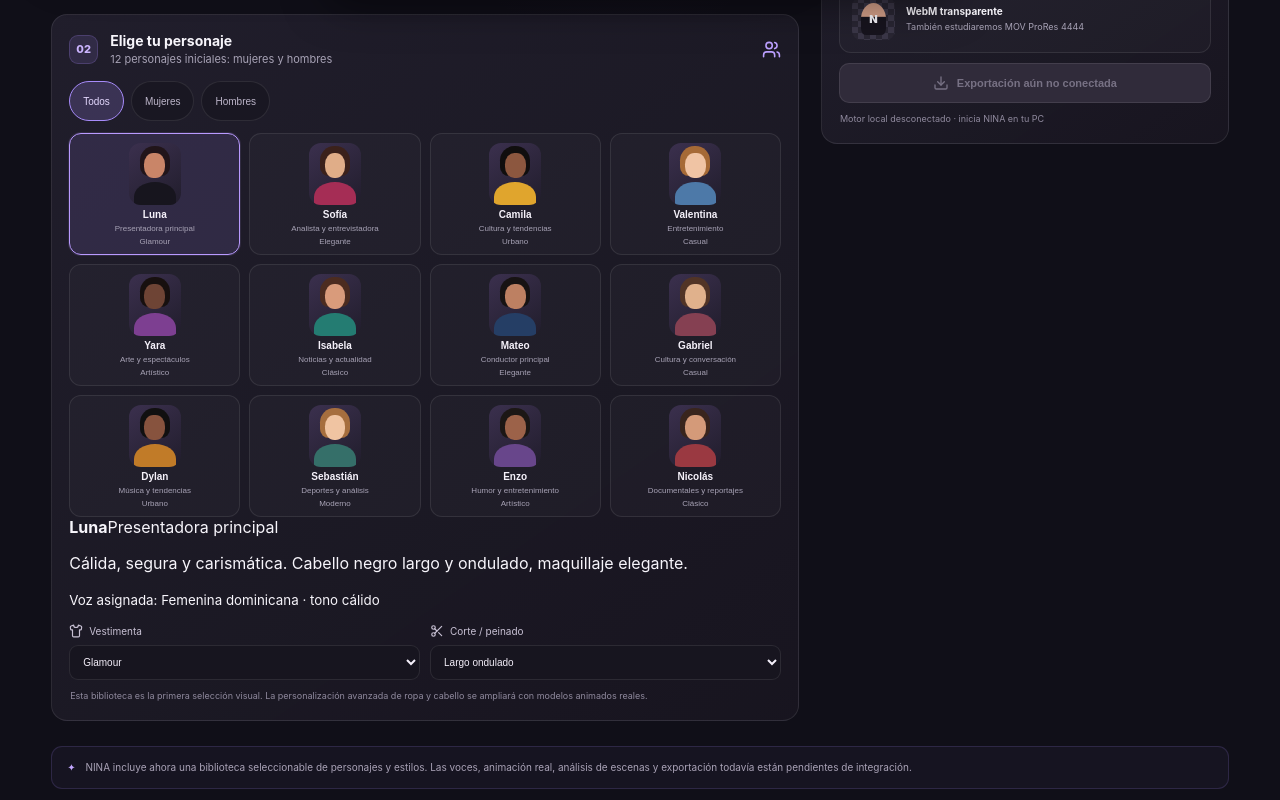
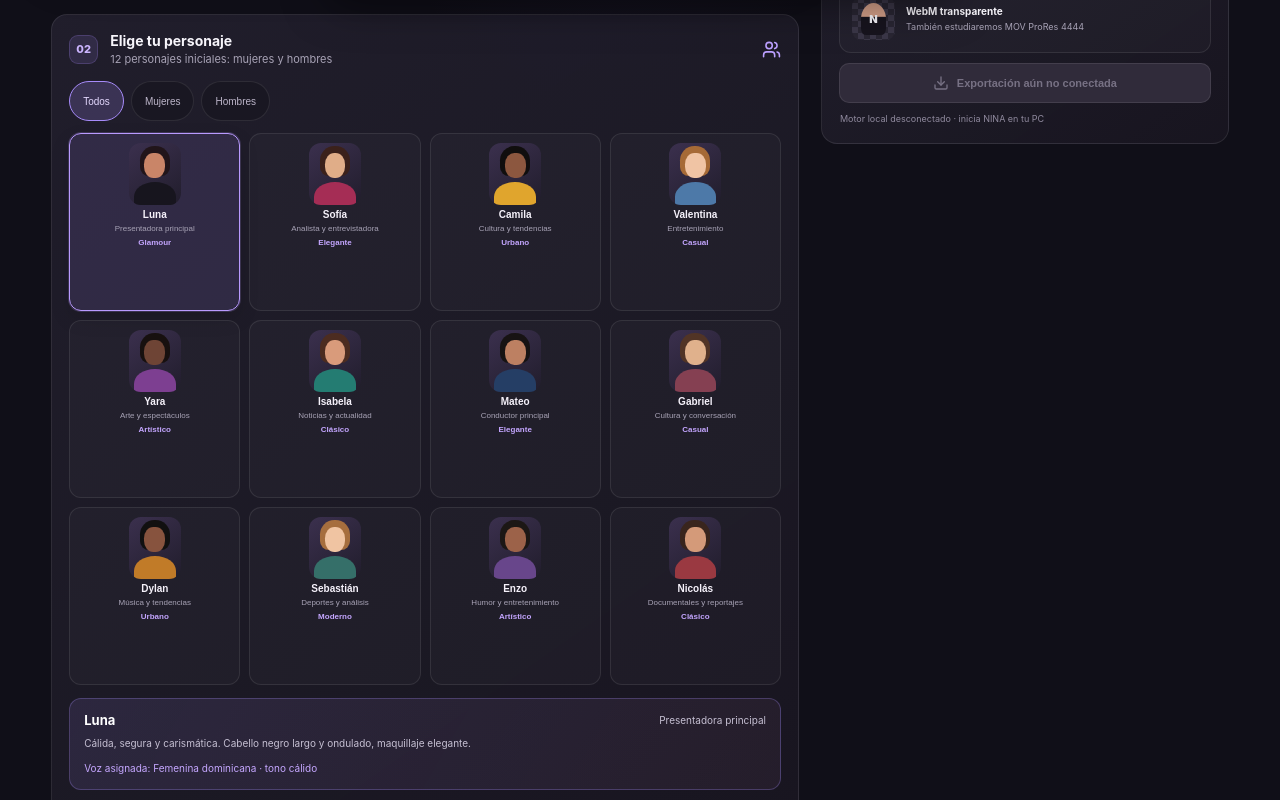
Before and after one commit to admperdilnet-netizen/nina, a React (Vite) app: page / in a window 1280 px wide. Shown: the part 800-1600 px from the top of the page. Built offline with nearby package versions, Linux system fonts and the light colour scheme; no server answers.

Commit message:
Style presenter profile details in character selector

```diff
--- a/src/style.css
+++ b/src/style.css
@@ -59,3 +59,6 @@ button{min-height:40px}
  .install-hint{font-size:9px;max-width:105px}
 }
 @media(hover:none){.character-card:hover,.secondary-button:hover,.tool-button:hover{border-color:var(--line);background:rgba(255,255,255,.025)}}
+
+/* Character identity details */
+.character-card{min-height:178px}.character-card small{line-height:1.25;text-align:center}.character-card .character-style{color:#c4a6ff;font-weight:700}.selected-character-info{margin-top:13px;padding:13px 14px;border:1px solid rgba(167,139,250,.28);border-radius:12px;background:linear-gradient(120deg,rgba(167,139,250,.12),rgba(240,166,215,.06))}.selected-character-info>div{display:flex;align-items:center;justify-content:space-between;gap:8px;flex-wrap:wrap}.selected-character-info strong{font-size:13px;color:#fff}.selected-character-info span,.selected-character-info p,.selected-character-info small{font-size:10px;color:#c5bfd2}.selected-character-info p{line-height:1.5;margin:8px 0 5px}.selected-character-info small{color:#c5a7ff}.character-card.chosen{box-shadow:0 0 0 1px rgba(185,154,255,.2),0 8px 20px rgba(0,0,0,.12)}
```
